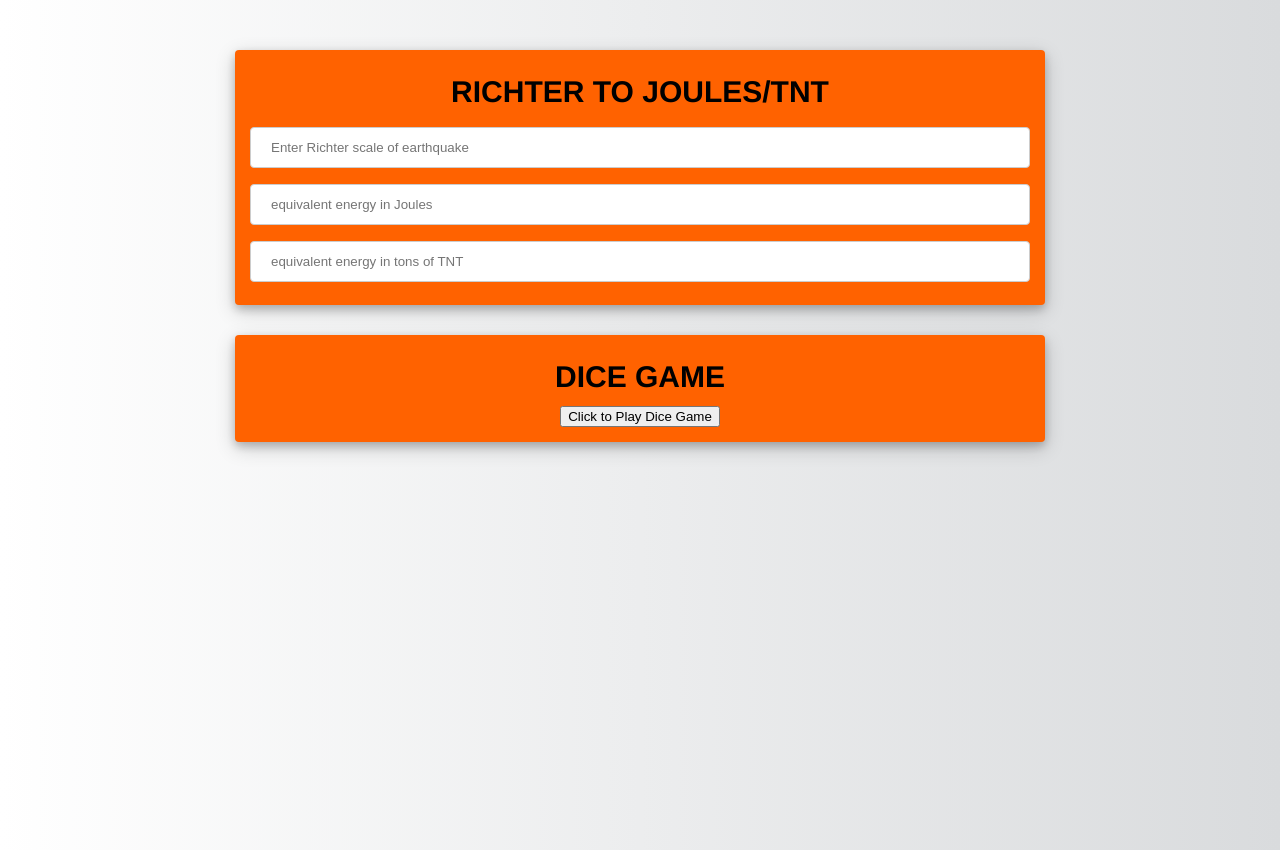
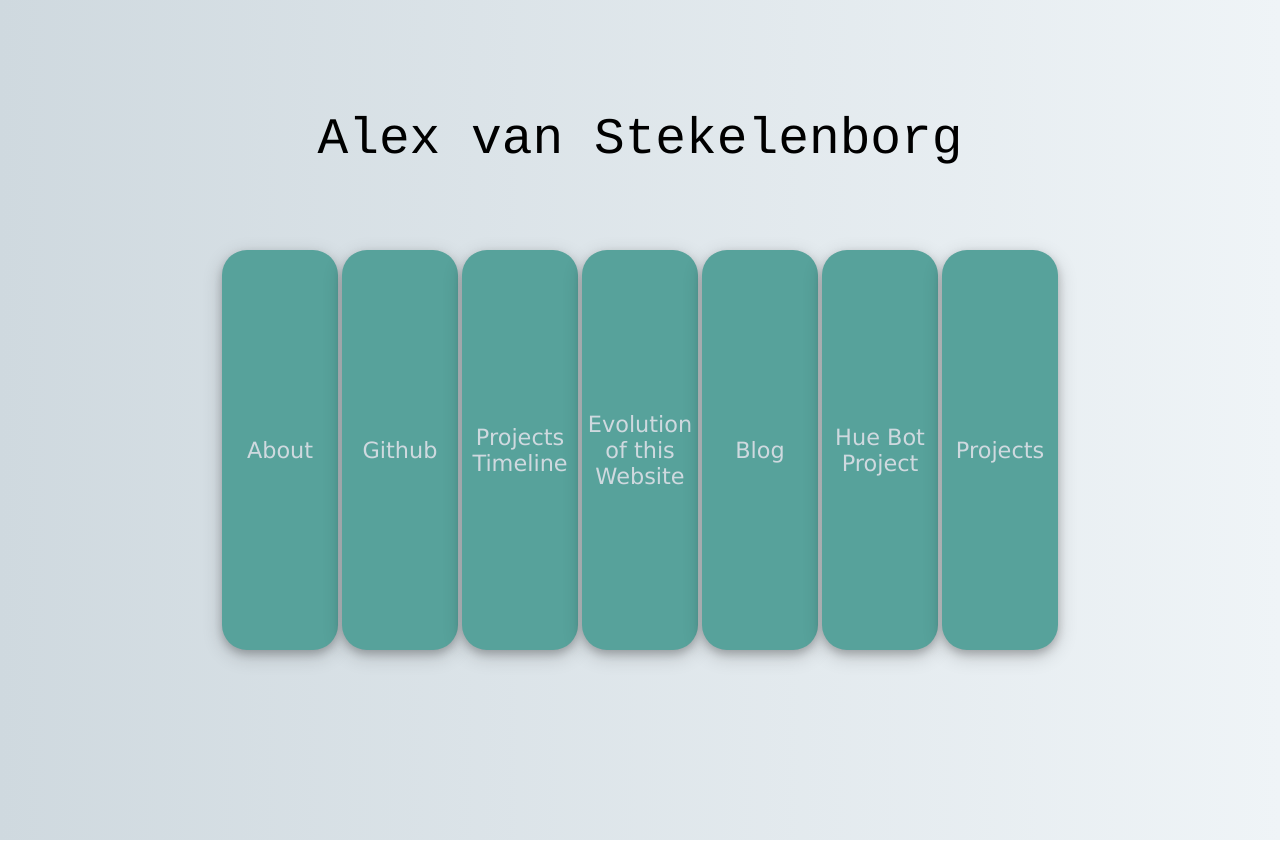
Before and after one commit to vanStek/vanStek.github.io, a plain HTML site: page index.html in a window 1280 px wide. Drawn offline with Linux system fonts and the light colour scheme.

Commit message:
minimum viable product
added projects link to projects page for all projects to be on

```diff
--- a/index.html
+++ b/index.html
@@ -1,108 +1,63 @@
 <!DOCTYPE html>
-<html lang-"en">
-	<head>
-		<meta charset="utf-8">
+<!-- saved from url=(0026)https://vanstek.github.io/ -->
+<html lang-"en"=""><head><meta http-equiv="Content-Type" content="text/html; charset=UTF-8">
+
 		<title>VANSTEK_</title>
-		<link rel="stylesheet" type="text/css" href="./CSS/style.css">
-		<link rel="icon" type="image/png" href="E:\Alex\Documents\GitHub\vanStek.github.io\img\favicon-32x32.png" sizes="32x32" />
-		<link rel="icon" type="image/png" href="E:\Alex\Documents\GitHub\vanStek.github.io\img\img\favicon-16x16.png" sizes="16x16" />
-
-
-		<script async>
-
-
-			//Earthquake Conversion script
-			function Earthquake_conv() {
-
-				var input = document.getElementById('input').value;
-			    var joules;
-			    var tnt;
-
-			    joules = Math.pow(10, 1.5 * input + 4.8);
-			    tnt = joules * 0.00000000024;
-
-			    document.getElementById("joules").value = (joules.toFixed(1) + ' joules');
-			    document.getElementById("TNT").value = (tnt.toFixed(3)) + ' tons of TNT';
-
-			}
-
-			function die_game() {
-
-				document.getElementById("directions").style.display= "block";
-				document.getElementById("agree").style.display= "block";
-				//sets up the die constructor, four dice will be made
-				const die = {
-					rolled: 0,
-					roll  : function() {
-					 	this.rolled = Math.floor((Math.random()*6 + 1));
-					},
-				};
-
-				var die1 = new die();
-				var die2 = new die();
-				var die3 = new die();
-				var die4 = new die();
-
-
-			}
-
-			function show(element){
-
-				docment.getElementById(element).style.display = "block";
-			}
-
-
-		</script>
-
-
+		<link rel="stylesheet" type="text/css" href="./index_files/style.css">
 
 
 	</head>
 
 	<body>
-		<div class = "container">
+	<font face="Calibri">
 
-			<div class="p">
+		<div class="zoomChar">
+				Alex van Stekelenborg
+		</div>
 
-				<div class ="header">Richter to Joules/TNT</div>
+	</font>
 
-				<input id ="input" type="text" placeholder="Enter Richter scale of earthquake" onchange='Earthquake_conv()'>
-				<input id ="joules" type="text" readonly placeholder="equivalent energy in Joules">
-				<input id ="TNT" type="text" readonly placeholder="equivalent energy in tons of TNT">
+	<div class="Container">
+		<a class="zoom" href="https://vanstek.github.io/pages/about/about.html">About</a>
+		<a class="zoom" href="https://github.com/vanstek">Github</a>
+		<a class="zoom" href="https://vanstek.github.io/about.html">Projects Timeline</a>
+		<a class="zoom" href="https://vanstek.github.io/pages/history/history.html">Evolution of this Website</a>
+		<a class="zoom" href="https://vanstek.github.io/pages/blog/blog.html">Blog</a>
+		<a class="zoom" href="https://vanstek.github.io/pages/Hue-Bot/Hue-Bot.html">Hue Bot Project</a>
+		<a class="zoom" href="https://vanstek.github.io/pages/projects/projects.html">Projects</a>
+	</div>
 
-			</div>
+	<br>
+	<br>
+	<br>
 
-			<div class="p">
+<!--
 
-				<div class = "header">DICE GAME</div>
+	<hr size=3>
 
-				<div style="text-align: center;">
-					<button onclick="die_game()">Click to Play Dice Game</button>
-				</div>
+	<font face="Verdana">
+		<center>
+			<h1>Testing Section &#128679; See the next W.I.P. for my site :)</h1>
+		</center>
+	<br>
+	<br>
 
-				<div id = "directions" style = "display: none">
-					This program will simulate a dice game for you
-					that you can play yourself. The rules are simple:
-					If you roll a 9, 11, 18, or 24, you win.
-					<br>If you roll a 6, 12, 13, 17, 19, or 23, you lose!
-					<br>If you land on any other number, then
-					you must continue to roll until you get the same number as your first roll again.
-					<br>If you roll a 13 though, you lose.<br>
-				</div>
+	<div class="Container">
+		<a class="zoom" href="about.html">Store</a>
+		<a class="zoom" href="about.html">About</a>
 
-				<button id = "agree" onclick="show("dice_game")" style="display: none">Click to continue</button>
+		<a class="slide" href="about.html"></a>
+		<a class="slide" href="about.html">Blog?</a>
+	</div>
 
-				<div id="game"></div>
+	<br>
+	<br>
+	<br>
+-->
 
 
 
 
 
-			</div>
 
-		</div>
-
-
-	</body>
-
-</html>
+<div style="clear: both;"></div></body></html>
--- /dev/null
+++ b/index_files/style.css
@@ -0,0 +1,123 @@
+html, body{
+    height: 100%;
+    margin: 20px;
+    background-image: linear-gradient(to right, #cfd9df, #eff4f7);
+    background-repeat: no-repeat;
+    background-attachment: fixed;
+    overflow:hidden;
+
+}
+
+
+    p {
+        font-family: Times New Roman;
+        font-size: 1.5vw;
+        padding: 15px;
+        display: inline-block;
+        height: 500px;
+        width: 100%;
+
+        border-radius: 2px;
+        background-color: #d8d7ed;
+        box-shadow: 0 4px 8px 0 rgba(0, 0, 0, 0.2), 0 6px 20px 0 rgba(0, 0, 0, 0.19);
+
+}
+
+
+/* Link Variants */
+    a:link, a:visited {
+
+        font-family: Verdana;
+        color: #cfd9df;
+        text-decoration: none;
+        font-size: 50px;
+        font-size: 1.75vw;
+
+        border-radius: 25px;
+        background-color:#57a29b;
+
+        text-align: center;
+        vertical-align: middle;
+
+        width: 25%;
+        height: 400px;
+        //border: 2px solid black;
+        margin: 2px;
+        display: flex;
+        justify-content:center;
+        align-content:center;
+        flex-direction:column;
+        box-shadow: 0 4px 8px 0 rgba(0, 0, 0, 0.2), 0 6px 20px 0 rgba(0, 0, 0, 0.19);
+
+
+
+    }
+    a:hover {
+        color:black;
+        background-color: #76e0d6;
+    }
+
+    * {margin: 0; padding: 0}
+
+    .Container{
+
+            margin: auto;
+            display:flex;
+            width:70%;
+            height:100%;
+
+    }
+
+
+
+     .zoomChar{
+        transition: transform ease-in-out 1s, opacity ease-in-out .3s;
+
+        margin-top: 70px;
+        margin-bottom: 80px;
+
+        font-family: "Courier";
+        text-align: center;
+        font-size:4vw;
+        width:100%;
+    }
+
+    .zoomChar:hover{
+        transform: scale(.01);
+        opacity: 0;
+    }
+
+    /* Old class used to create buttons before I knew you could use css for anchor tags
+
+    .LinkBox{
+        border-radius: 25px;
+        background-color:tomato;
+        text-align: center;
+        font-size: 50px;
+        font-size: 2vw;
+        width: 25%;
+        height: 400px;
+        border: 2px solid black;
+    } */
+
+
+
+
+    /* ===== CSS Tests ======*/
+
+        .zoom {
+            transition: transform .2s, background-color .1s ease-in;
+            /*margin: 0 auto;*/
+        }
+        .zoom:hover {
+            transform: scale(1.25);
+
+        }
+
+        .slide{
+            transition: transform .3s;
+        }
+
+        .slide:active{
+            transform: translate( -100px)
+        }
```
Also changed, not shown: pages/projects/projects.html (renamed from dice.html, +57 -2 lines).
